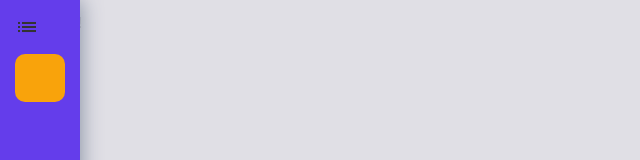
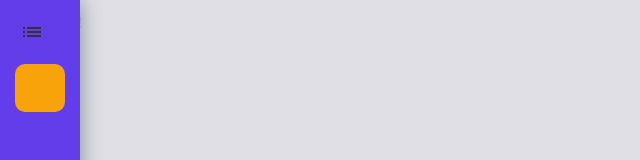
Before and after one commit to Ruben-JR/MyStock, an Angular app in the folder frontend/: page /home in a window 1280 px wide. Shown: the top 160 px of the page, without its empty margins (0-640 px from the left). Built offline with nearby package versions, Linux system fonts and the light colour scheme.

Commit message:
finishing sidenav and create products component

```diff
--- a/frontend/src/app/components/sidenav/sidenav.component.css
+++ b/frontend/src/app/components/sidenav/sidenav.component.css
@@ -15,15 +15,12 @@
     width: 100%
 }
 
-.sidenav .logo-container .logo {
-    text-align: center;
-    width: 135px;
+.sidenav .logo-container .menu {
+    width: 150px;
     min-width: 3rem;
     border-radius: 0.313rem;
     padding: 0.313rem;
     cursor: pointer;
-    border: none;
-    margin-left: 3%;
 }
 
 .sidenav .logo-container .btn-close {
@@ -87,7 +84,7 @@
 }
 
 .sidenav-nav-item .sidenav-nav-link:hover {
-    background-color: #f9a30b;
+    background-color: #6c49ea;
 }
 
 
--- a/frontend/src/app/components/sidenav/sidenav.component.html
+++ b/frontend/src/app/components/sidenav/sidenav.component.html
@@ -1,7 +1,6 @@
 <div class="sidenav" [ngClass]="collapsed ? 'sidenav-collapsed': ''">
     <div class="logo-container">
-        <mat-icon>list</mat-icon>
-        <i class="fa fa-bars" (click)="toogleCollapse()"></i>
+        <mat-icon class="menu" (click)="toogleCollapse()">list</mat-icon>
         <button class="btn-close" @rotate *ngIf="collapsed" (click)="closeSidenav()">
             <i class="fal fa-times close-icon"></i>
         </button>
```
